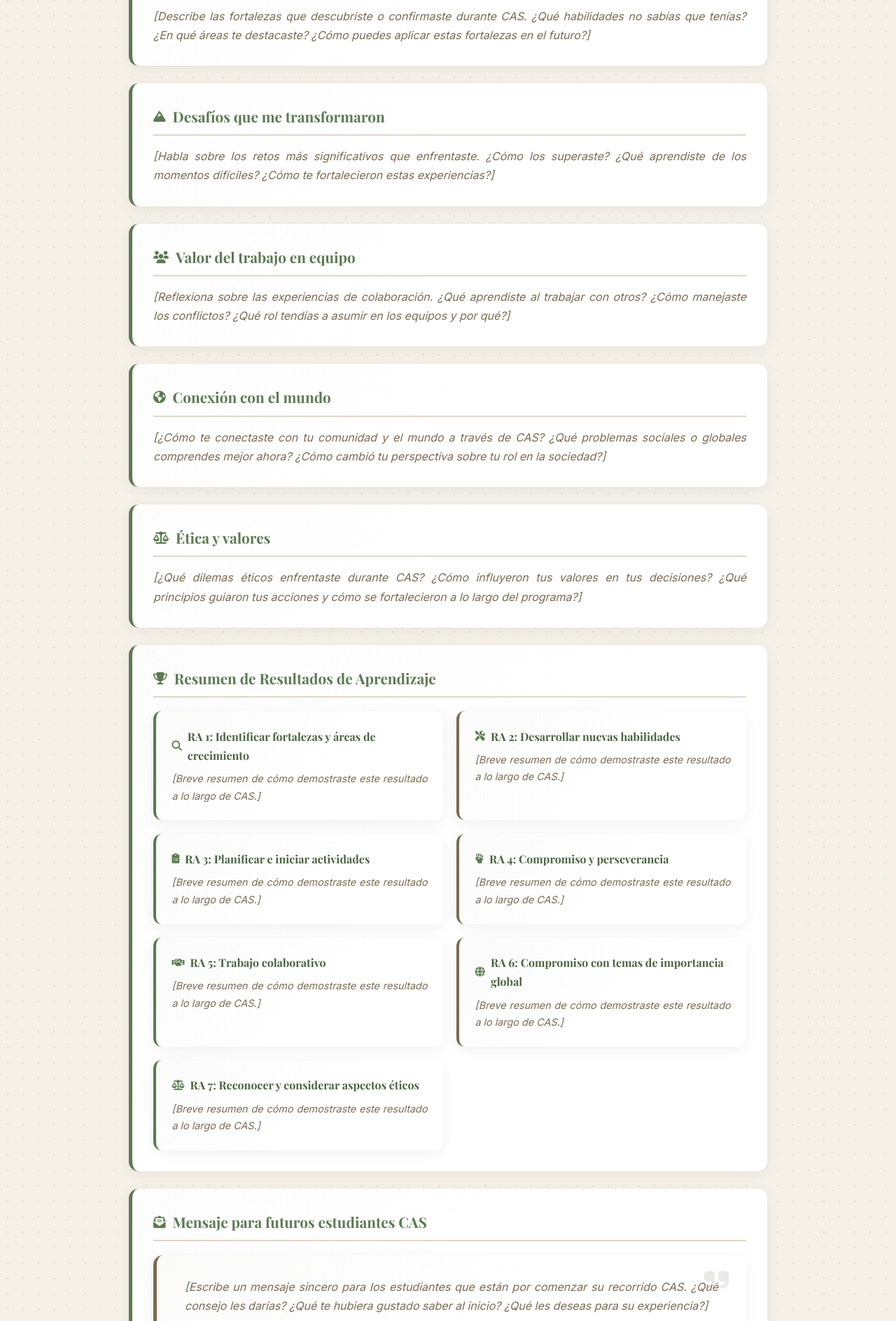
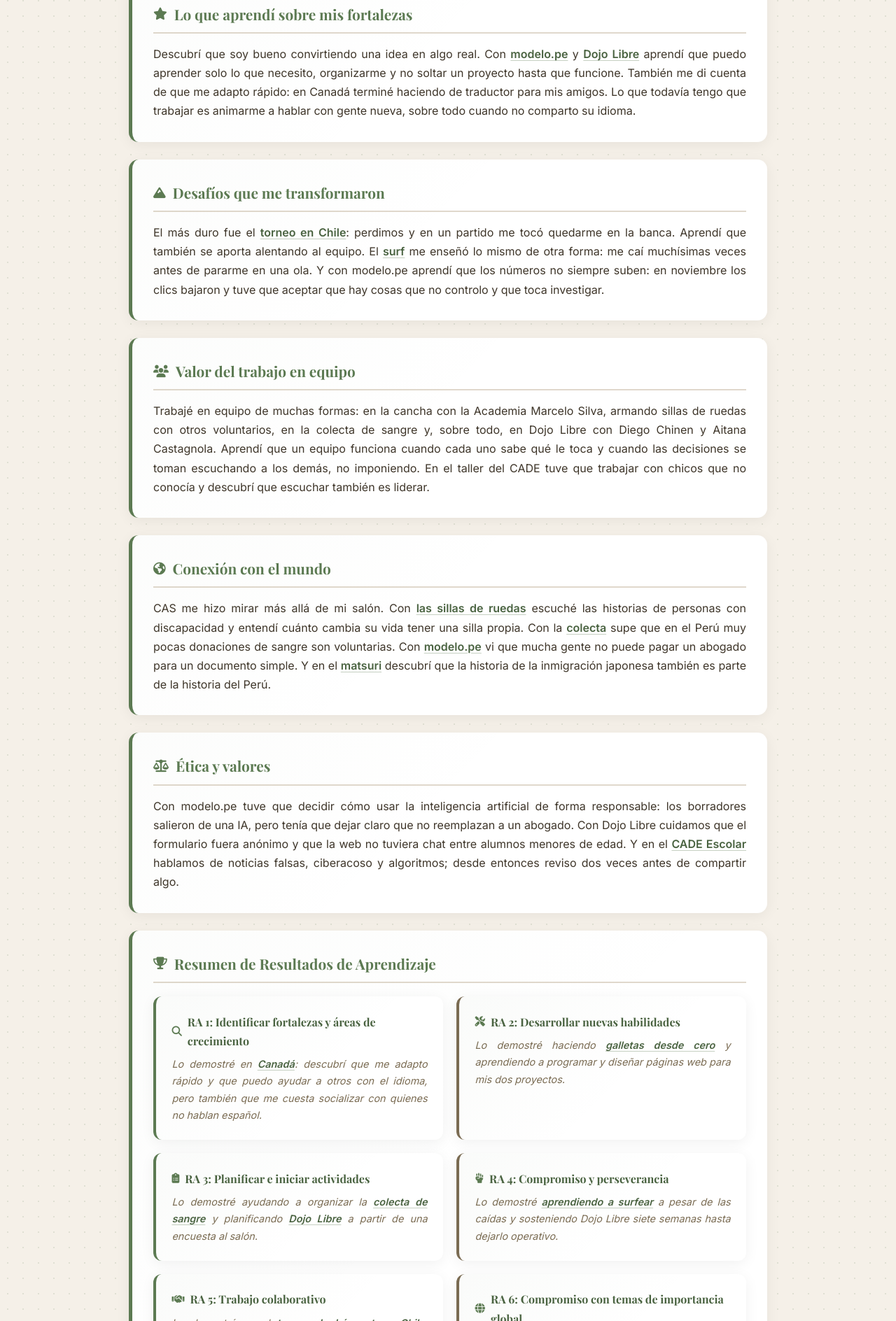
Before and after one commit to ddiazm-gif/cas, a plain HTML site: page reflexiones.html in a window 1280 px wide. Shown: the part 912-2800 px from the top of the page at 70% size. Drawn offline with nearby package versions, Linux system fonts and the light colour scheme.

Commit message:
feat: página de Reflexiones completa y mejores imágenes en los RA repetidos
Co-Authored-By: Claude Opus 5.5 <noreply@anthropic.com>

```diff
--- a/reflexiones.html
+++ b/reflexiones.html
@@ -56,6 +56,7 @@
         section.content-section p { text-align: justify; }
 
         p.placeholder { color: #7a6b52; font-style: italic; }
+        .content-section a { color: #4a6341; font-weight: 600; text-decoration: underline; text-decoration-color: rgba(92,122,82,0.35); text-underline-offset: 3px; }
 
         /* RA CARDS */
         .ra-grid { display: grid; grid-template-columns: repeat(auto-fill, minmax(270px, 1fr)); gap: 1.2rem; margin-top: 1.2rem; }
@@ -98,6 +99,8 @@
             box-shadow: 0 4px 20px rgba(0,0,0,0.06); transition: all 0.4s ease;
         }
         .moment-card:hover { transform: translateY(-5px); box-shadow: 0 10px 35px rgba(0,0,0,0.12); }
+        .moment-card .moment-img { display: block; width: 100%; height: 220px; object-fit: cover; transition: transform 0.5s ease; }
+        .moment-card:hover .moment-img { transform: scale(1.05); }
         .moment-card .img-placeholder {
             width: 100%; height: 220px;
             background: linear-gradient(135deg, #d4cbb8, #c0b49e);
@@ -169,32 +172,32 @@
 
         <section class="content-section">
             <h4><i class="fas fa-seedling"></i> Reflexión sobre crecimiento personal</h4>
-            <p class="placeholder">[Reflexiona sobre cómo has crecido como persona a lo largo de tu experiencia CAS. ¿Qué versión de ti mismo eras al comenzar y quién eres ahora? ¿Qué momentos marcaron un antes y un después en tu desarrollo personal?]</p>
+            <p>Cuando empecé CAS pensaba que era una lista de horas que había que cumplir. Hoy lo veo distinto. En un año viví un mes solo en Toronto, jugué un torneo internacional en Chile, desfilé en un matsuri, aprendí a surfear, armé sillas de ruedas, ayudé a organizar una colecta de sangre y construí dos páginas web que usan miles de personas. El Dylan del inicio esperaba que otros le dijeran qué hacer; el de ahora se anima a proponer, a empezar cosas y a terminarlas.</p>
         </section>
 
         <section class="content-section">
             <h4><i class="fas fa-star"></i> Lo que aprendí sobre mis fortalezas</h4>
-            <p class="placeholder">[Describe las fortalezas que descubriste o confirmaste durante CAS. ¿Qué habilidades no sabías que tenías? ¿En qué áreas te destacaste? ¿Cómo puedes aplicar estas fortalezas en el futuro?]</p>
+            <p>Descubrí que soy bueno convirtiendo una idea en algo real. Con <a href="proyecto1.html">modelo.pe</a> y <a href="proyecto2.html">Dojo Libre</a> aprendí que puedo aprender solo lo que necesito, organizarme y no soltar un proyecto hasta que funcione. También me di cuenta de que me adapto rápido: en Canadá terminé haciendo de traductor para mis amigos. Lo que todavía tengo que trabajar es animarme a hablar con gente nueva, sobre todo cuando no comparto su idioma.</p>
         </section>
 
         <section class="content-section">
             <h4><i class="fas fa-mountain"></i> Desafíos que me transformaron</h4>
-            <p class="placeholder">[Habla sobre los retos más significativos que enfrentaste. ¿Cómo los superaste? ¿Qué aprendiste de los momentos difíciles? ¿Cómo te fortalecieron estas experiencias?]</p>
+            <p>El más duro fue el <a href="experiencia5.html">torneo en Chile</a>: perdimos y en un partido me tocó quedarme en la banca. Aprendí que también se aporta alentando al equipo. El <a href="experiencia4.html">surf</a> me enseñó lo mismo de otra forma: me caí muchísimas veces antes de pararme en una ola. Y con modelo.pe aprendí que los números no siempre suben: en noviembre los clics bajaron y tuve que aceptar que hay cosas que no controlo y que toca investigar.</p>
         </section>
 
         <section class="content-section">
             <h4><i class="fas fa-users"></i> Valor del trabajo en equipo</h4>
-            <p class="placeholder">[Reflexiona sobre las experiencias de colaboración. ¿Qué aprendiste al trabajar con otros? ¿Cómo manejaste los conflictos? ¿Qué rol tendías a asumir en los equipos y por qué?]</p>
+            <p>Trabajé en equipo de muchas formas: en la cancha con la Academia Marcelo Silva, armando sillas de ruedas con otros voluntarios, en la colecta de sangre y, sobre todo, en Dojo Libre con Diego Chinen y Aitana Castagnola. Aprendí que un equipo funciona cuando cada uno sabe qué le toca y cuando las decisiones se toman escuchando a los demás, no imponiendo. En el taller del CADE tuve que trabajar con chicos que no conocía y descubrí que escuchar también es liderar.</p>
         </section>
 
         <section class="content-section">
             <h4><i class="fas fa-globe-americas"></i> Conexión con el mundo</h4>
-            <p class="placeholder">[¿Cómo te conectaste con tu comunidad y el mundo a través de CAS? ¿Qué problemas sociales o globales comprendes mejor ahora? ¿Cómo cambió tu perspectiva sobre tu rol en la sociedad?]</p>
+            <p>CAS me hizo mirar más allá de mi salón. Con <a href="experiencia6.html">las sillas de ruedas</a> escuché las historias de personas con discapacidad y entendí cuánto cambia su vida tener una silla propia. Con la <a href="experiencia3.html">colecta</a> supe que en el Perú muy pocas donaciones de sangre son voluntarias. Con <a href="proyecto1.html">modelo.pe</a> vi que mucha gente no puede pagar un abogado para un documento simple. Y en el <a href="experiencia8.html">matsuri</a> descubrí que la historia de la inmigración japonesa también es parte de la historia del Perú.</p>
         </section>
 
         <section class="content-section">
             <h4><i class="fas fa-balance-scale"></i> Ética y valores</h4>
-            <p class="placeholder">[¿Qué dilemas éticos enfrentaste durante CAS? ¿Cómo influyeron tus valores en tus decisiones? ¿Qué principios guiaron tus acciones y cómo se fortalecieron a lo largo del programa?]</p>
+            <p>Con modelo.pe tuve que decidir cómo usar la inteligencia artificial de forma responsable: los borradores salieron de una IA, pero tenía que dejar claro que no reemplazan a un abogado. Con Dojo Libre cuidamos que el formulario fuera anónimo y que la web no tuviera chat entre alumnos menores de edad. Y en el <a href="experiencia7.html">CADE Escolar</a> hablamos de noticias falsas, ciberacoso y algoritmos; desde entonces reviso dos veces antes de compartir algo.</p>
         </section>
 
         <section class="content-section">
@@ -202,31 +205,31 @@
             <div class="ra-grid">
                 <div class="ra-card">
                     <h5><i class="fas fa-search"></i> RA 1: Identificar fortalezas y áreas de crecimiento</h5>
-                    <p>[Breve resumen de cómo demostraste este resultado a lo largo de CAS.]</p>
+                    <p>Lo demostré en <a href="experiencia1.html">Canadá</a>: descubrí que me adapto rápido y que puedo ayudar a otros con el idioma, pero también que me cuesta socializar con quienes no hablan español.</p>
                 </div>
                 <div class="ra-card">
                     <h5><i class="fas fa-tools"></i> RA 2: Desarrollar nuevas habilidades</h5>
-                    <p>[Breve resumen de cómo demostraste este resultado a lo largo de CAS.]</p>
+                    <p>Lo demostré haciendo <a href="experiencia2.html">galletas desde cero</a> y aprendiendo a programar y diseñar páginas web para mis dos proyectos.</p>
                 </div>
                 <div class="ra-card">
                     <h5><i class="fas fa-clipboard-list"></i> RA 3: Planificar e iniciar actividades</h5>
-                    <p>[Breve resumen de cómo demostraste este resultado a lo largo de CAS.]</p>
+                    <p>Lo demostré ayudando a organizar la <a href="experiencia3.html">colecta de sangre</a> y planificando <a href="proyecto2.html">Dojo Libre</a> a partir de una encuesta al salón.</p>
                 </div>
                 <div class="ra-card">
                     <h5><i class="fas fa-fist-raised"></i> RA 4: Compromiso y perseverancia</h5>
-                    <p>[Breve resumen de cómo demostraste este resultado a lo largo de CAS.]</p>
+                    <p>Lo demostré <a href="experiencia4.html">aprendiendo a surfear</a> a pesar de las caídas y sosteniendo Dojo Libre siete semanas hasta dejarlo operativo.</p>
                 </div>
                 <div class="ra-card">
                     <h5><i class="fas fa-handshake"></i> RA 5: Trabajo colaborativo</h5>
-                    <p>[Breve resumen de cómo demostraste este resultado a lo largo de CAS.]</p>
+                    <p>Lo demostré en el <a href="experiencia5.html">torneo de básquet en Chile</a>, apoyando al equipo incluso desde la banca, y trabajando con Diego y Aitana en Dojo Libre.</p>
                 </div>
                 <div class="ra-card">
                     <h5><i class="fas fa-globe"></i> RA 6: Compromiso con temas de importancia global</h5>
-                    <p>[Breve resumen de cómo demostraste este resultado a lo largo de CAS.]</p>
+                    <p>Lo demostré con las <a href="experiencia6.html">sillas de ruedas</a>, con <a href="proyecto1.html">modelo.pe</a> (información legal gratis para todos) y en el <a href="experiencia8.html">matsuri</a>.</p>
                 </div>
                 <div class="ra-card">
                     <h5><i class="fas fa-balance-scale"></i> RA 7: Reconocer y considerar aspectos éticos</h5>
-                    <p>[Breve resumen de cómo demostraste este resultado a lo largo de CAS.]</p>
+                    <p>Lo demostré en el <a href="experiencia7.html">CADE Escolar 2026</a> y con el uso responsable de la IA en modelo.pe y la privacidad de los alumnos en Dojo Libre.</p>
                 </div>
             </div>
         </section>
@@ -235,7 +238,7 @@
             <h4><i class="fas fa-envelope-open-text"></i> Mensaje para futuros estudiantes CAS</h4>
             <div class="message-box">
                 <i class="fas fa-quote-right quote-icon"></i>
-                <p>[Escribe un mensaje sincero para los estudiantes que están por comenzar su recorrido CAS. ¿Qué consejo les darías? ¿Qué te hubiera gustado saber al inicio? ¿Qué les deseas para su experiencia?]</p>
+                <p>No esperes a que te asignen una actividad. Mira lo que ya te gusta o lo que te molesta de tu entorno y conviértelo en una experiencia: un deporte nuevo, una web, una campaña. Toma fotos desde el primer día y escribe lo que sientes en el momento, porque después se olvida. Y no tengas miedo de equivocarte: mis mejores aprendizajes vinieron de perder un torneo, de caerme de la tabla y de corregir una web una y otra vez.</p>
             </div>
         </section>
 
@@ -243,16 +246,16 @@
             <h4><i class="fas fa-heart"></i> Mis momentos CAS favoritos</h4>
             <div class="moments-grid">
                 <div class="moment-card">
-                    <div class="img-placeholder"><i class="fas fa-image" style="font-size:2rem;margin-right:8px;opacity:0.5"></i> Foto 1 (280x220)</div>
-                    <p>[Descripción de tu momento CAS favorito]</p>
+                    <a href="experiencia8.html"><img class="moment-img" src="imagenes/experiencia8/03-desfilando-con-el-club.jpg" alt="Desfilar con el Club Sakura en el Matsuri 2026, frente a miles de personas." loading="lazy"></a>
+                    <p>Desfilar con el Club Sakura en el Matsuri 2026, frente a miles de personas.</p>
                 </div>
                 <div class="moment-card">
-                    <div class="img-placeholder"><i class="fas fa-image" style="font-size:2rem;margin-right:8px;opacity:0.5"></i> Foto 2 (280x220)</div>
-                    <p>[Descripción de otro momento memorable]</p>
+                    <a href="experiencia5.html"><img class="moment-img" src="imagenes/experiencia5/03-equipo.jpg" alt="Viajar a Valparaíso con mi equipo para la Copa Pancho 2026. Perdimos, pero aprendí muchísimo." loading="lazy"></a>
+                    <p>Viajar a Valparaíso con mi equipo para la Copa Pancho 2026. Perdimos, pero aprendí muchísimo.</p>
                 </div>
                 <div class="moment-card">
-                    <div class="img-placeholder"><i class="fas fa-image" style="font-size:2rem;margin-right:8px;opacity:0.5"></i> Foto 3 (280x220)</div>
-                    <p>[Descripción de un tercer momento especial]</p>
+                    <a href="experiencia7.html"><img class="moment-img" src="imagenes/experiencia7/08-con-mis-amigos.jpg" alt="El CADE Escolar 2026 con mis amigos: un día entero pensando en qué tipo de líder quiero ser." loading="lazy"></a>
+                    <p>El CADE Escolar 2026 con mis amigos: un día entero pensando en qué tipo de líder quiero ser.</p>
                 </div>
             </div>
         </section>
```
